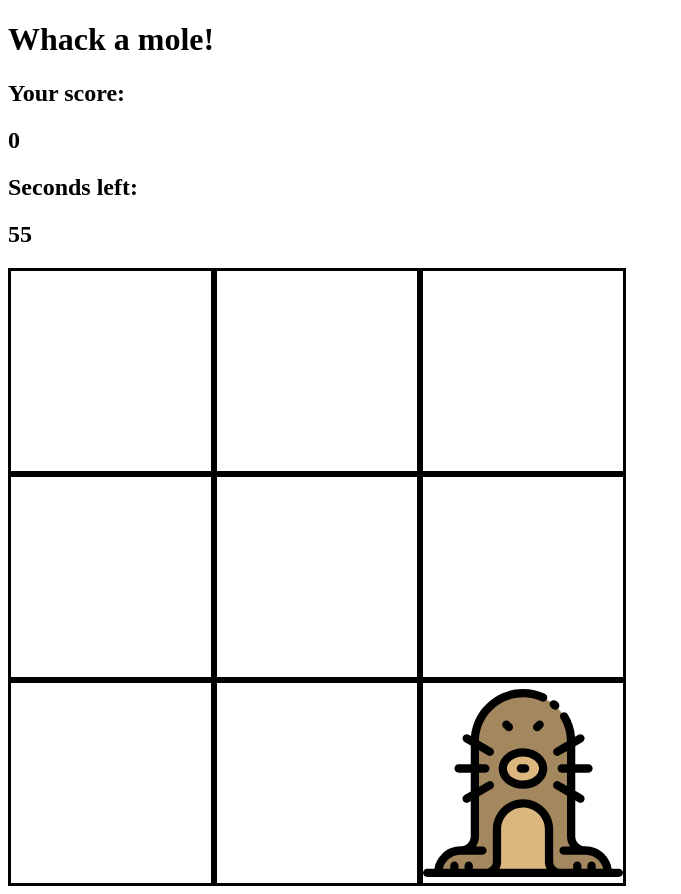
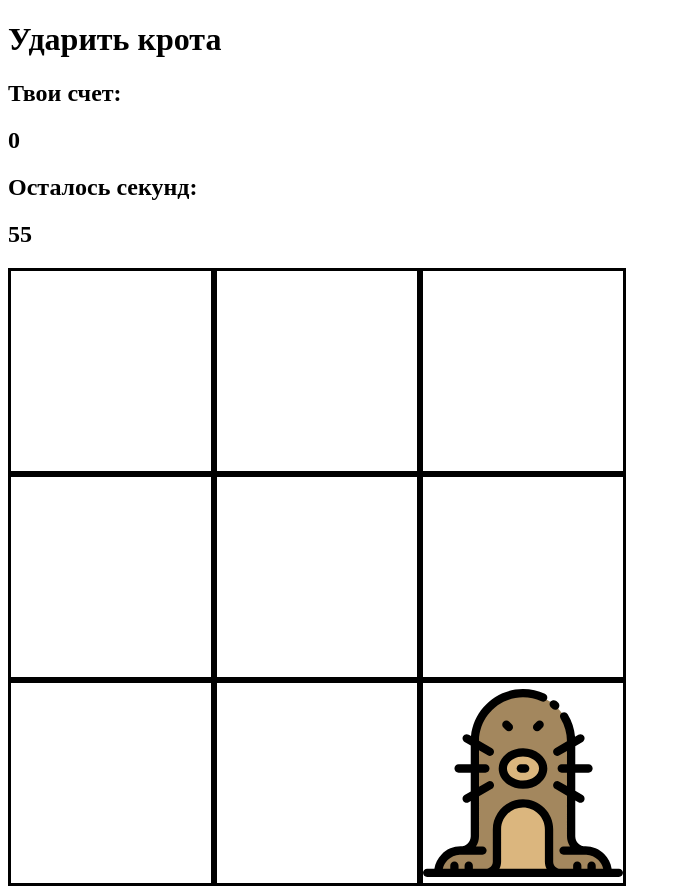
Before and after one commit to webdevmurad/whack-a-mole, a plain HTML site: page index.html in a window 1280 px wide. Shown: the whole page, without its empty margins (0-681 px from the left). Drawn offline with Linux system fonts and the light colour scheme.

Commit message:
изменения

```diff
--- a/index.html
+++ b/index.html
@@ -8,12 +8,12 @@
 </head>
 <body>
 
-    <h1>Whack a mole!</h1>
+    <h1>Ударить крота</h1>
 
-    <h2>Your score:</h2>
+    <h2>Твои счет:</h2>
     <h2 id="score">0</h2>
 
-    <h2>Seconds left:</h2>
+    <h2>Осталось секунд:</h2>
     <h2 id="time-left">60</h2>
 
     <div class="grid">
--- a/script.js
+++ b/script.js
@@ -1,6 +1,7 @@
 const square = document.querySelectorAll('.square'),
     mole = document.querySelectorAll('.mole'),
-    timeLeft = document.querySelector('#time-left');
+    timeLeft = document.querySelector('#time-left'),
+    btnGame = document.querySelector('.newGame');
 
 let score = document.querySelector('#score');
 
```
